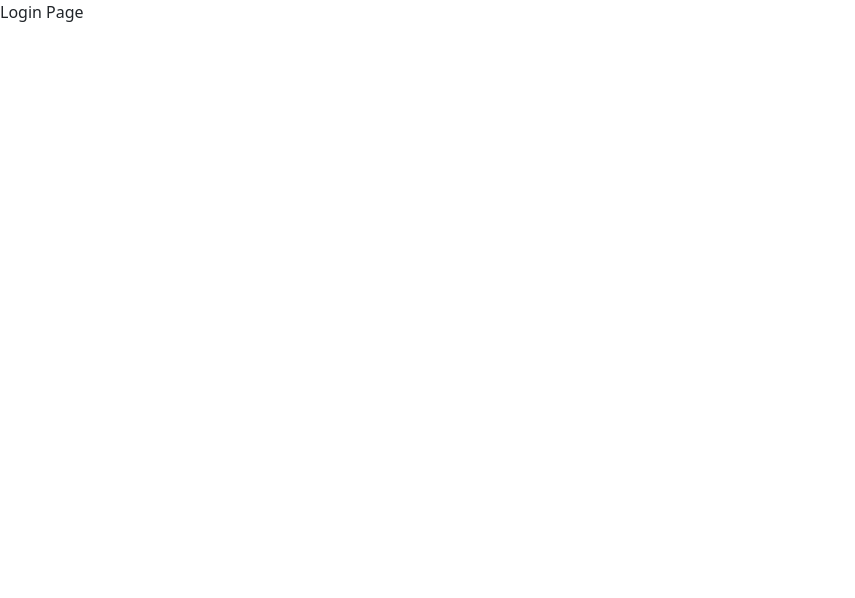
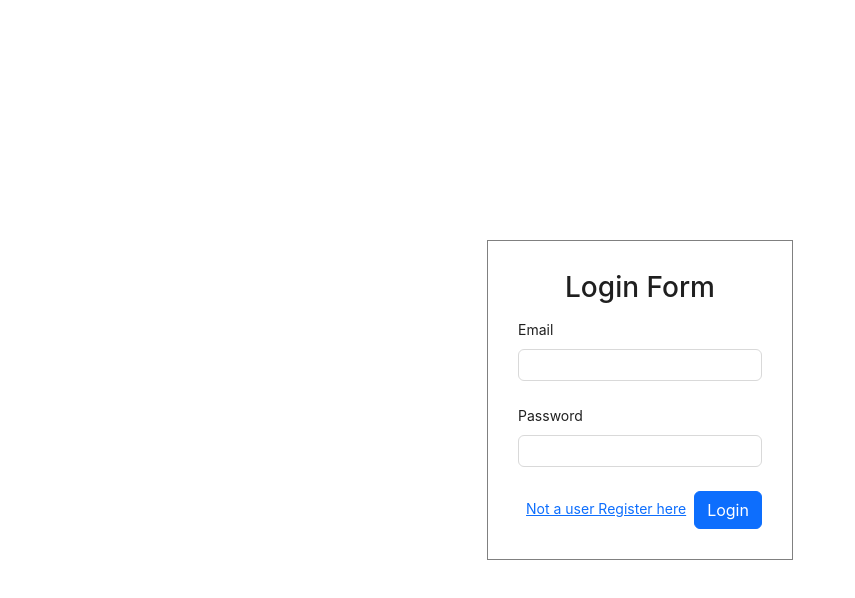
Before and after one commit to janrai1/Doc.help, a React (Create React App) app in the folder client/: page /Login in a window 1280 px wide. Shown: the top 598 px of the page, without its empty margins (0-855 px from the left). Built offline with nearby package versions, Linux system fonts and the light colour scheme.

Commit message:
added login form

```diff
--- a/client/src/pages/Login.js
+++ b/client/src/pages/Login.js
@@ -1,10 +1,37 @@
-import React from 'react'
+import React from 'react';
+import '../styles/RegisterStyles.css';
+import { Form, Input } from "antd"
+import { Link} from 'react-router-dom';
+
+
 
 const Login = () => {
+  const onfinishHandler = (values) => {
+    console.log(values)
+  }
   return (
-    <div>
-      Login Page
-    </div>
+    <div className="form-container">
+
+
+    <Form layout="vertical" onFinish={onfinishHandler} className="register-form">
+    <h3 className='text-center'> Login Form</h3>
+
+     <Form.Item label="Email" name="email">
+     <Input type="email" required />
+     </Form.Item>
+     <Form.Item label="Password" name="password">
+     <Input type="password" required />
+     </Form.Item>
+     <Link to="/register" className="m-2">
+     Not a user Register here
+     </Link>
+     <button className="btn btn-primary" type="submit">
+      Login
+     </button>
+     </Form>
+     </div>
+
+
   )
 }
 
--- a/client/src/pages/Register.js
+++ b/client/src/pages/Register.js
@@ -8,7 +8,7 @@ const Register = () => {
   return (
   <div className="form-container">
     <Form layout="vertical" onFinish={onfinishHandler}>
-    <h1>Register From</h1>
+    <h1>Register Form</h1>
     <Form.Item label="Name" name="name">
      <Input type='text' required />
      </Form.Item>
--- /dev/null
+++ b/client/src/styles/RegisterStyles.css
@@ -0,0 +1,12 @@
+.form-container{
+    display: flex;
+    align-items: center;
+    justify-content: center;
+    height: 100vh;
+
+}
+.register-form{
+border: 1px solid gray;
+padding: 30px;
+
+}
--- a/package.json
+++ b/package.json
@@ -5,8 +5,10 @@
   "main": "server.js",
   "scripts": {
     "test": "echo \"Error: no test specified\" && exit 1",
-    "start" : "node server.js",
+    "start": "node server.js",
     "server": "nodemon server.js"
+    //"client": "npm start --prefix ,/client ",
+    //"dev": "concurrently \"npm run server\" \"npm run client\"
   },
   "repository": {
     "type": "git",
@@ -22,6 +24,7 @@
   "dependencies": {
     "bcryptjs": "^2.4.3",
     "colors": "^1.4.0",
+    "concurrently": "^7.6.0",
     "dotenv": "^16.0.3",
     "express": "^4.18.2",
     "jsonwebtoken": "^9.0.0",
```
Also changed, not shown: 1 other file (tests, documents, lock files or other folders).
